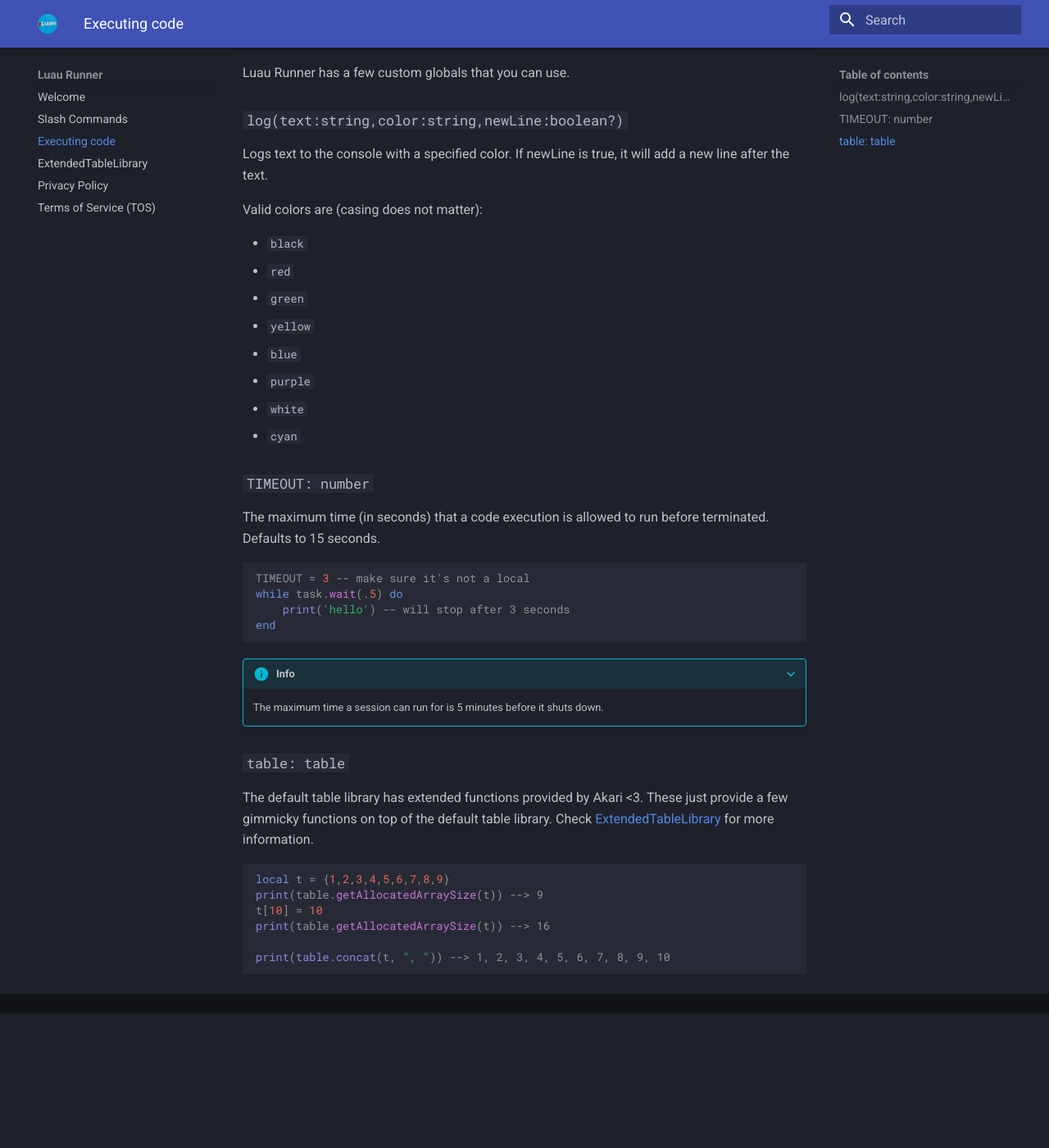
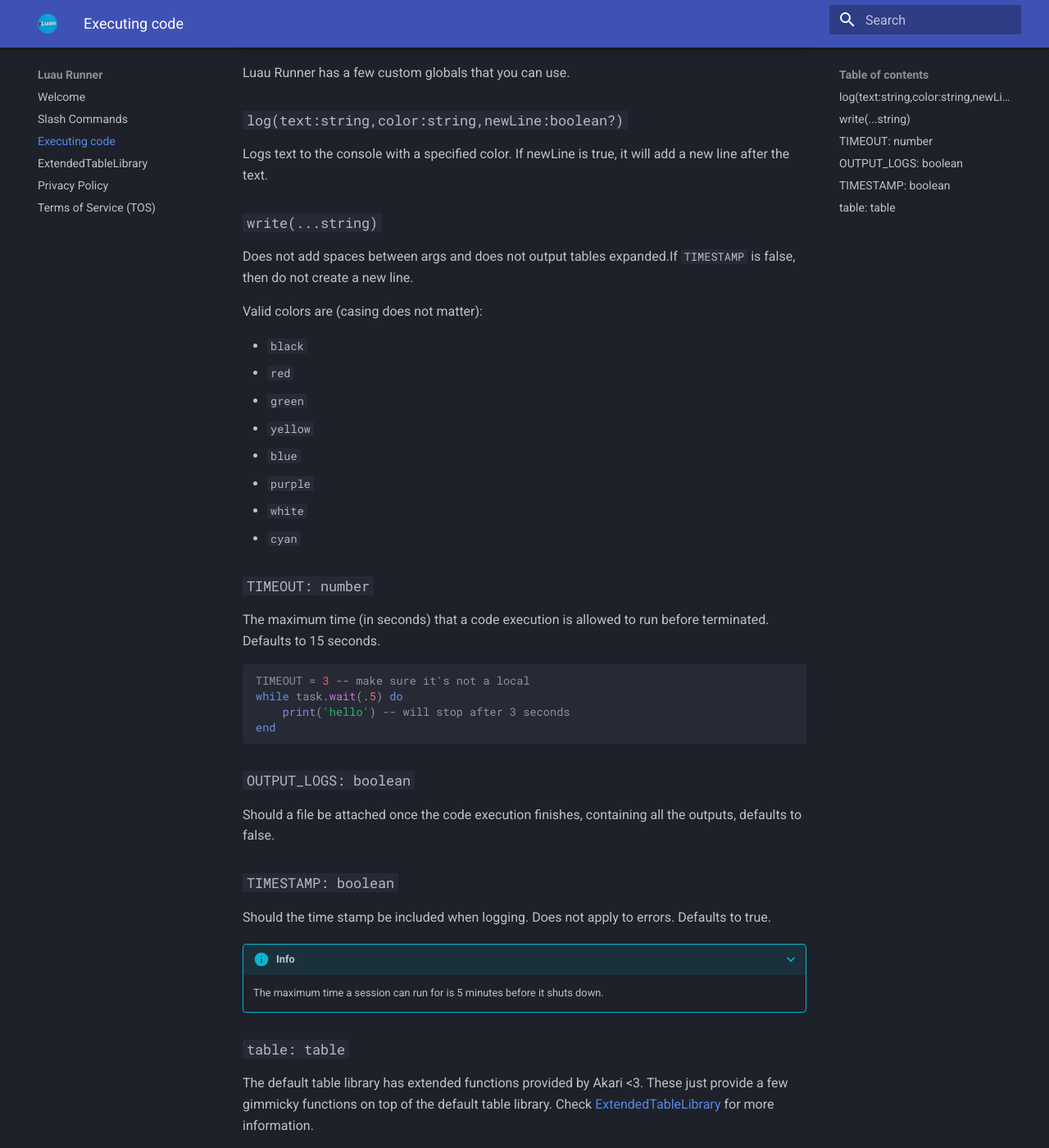
Before and after one commit to haotian2006/LuauBotSite, an MkDocs documentation site: the page built from docs/Env.md, in a window 1280 px wide and 1400 px high, scrolled down 258 px. Shown: the whole window at 82% size. Built offline with MkDocs 1.6.1 and Material for MkDocs 9.7.7, drawn with Linux system fonts in a browser that asks for light colours; before the commit the page ends 1500 px from its top, so only the background shows below that.

Commit message:
Document new logging functions and settings
Added new logging functions and configuration options.

````diff
--- a/docs/Env.md
+++ b/docs/Env.md
@@ -7,6 +7,9 @@
 
 ### `log(text:string,color:string,newLine:boolean?)`
 Logs text to the console with a specified color. If newLine is true, it will add a new line after the text.
+
+### `write(...string)`
+Does not add spaces between args and does not output tables expanded.If `TIMESTAMP` is false, then do not create a new line.
 
 Valid colors are (casing does not matter):
 
@@ -29,6 +32,14 @@
 end
 ```
 
+
+### `OUTPUT_LOGS: boolean`
+Should a file be attached once the code execution finishes, containing all the outputs, defaults to false.
+
+### `TIMESTAMP: boolean`
+Should the time stamp be included when logging. Does not apply to errors. Defaults to true.
+
+
 ???+ info
     The maximum time a session can run for is 5 minutes before it shuts down.
 
````
